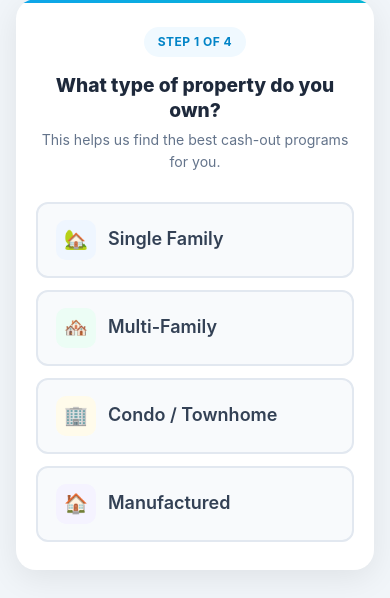
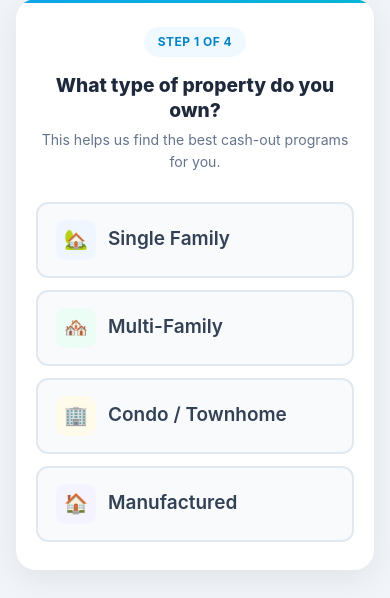
Before and after one commit to topzmedia/aiagency, a FastAPI app: page /cashout/v2 in a window 390 px wide. Shown: the part 183-781 px from the top of the page. Run offline with FastAPI, Linux system fonts and the light colour scheme.

Commit message:
Set option button font size to 19px on mobile
https://claude.ai/code/session_01AD3nKhwMuwgrEQUZroYwAP

```diff
--- a/ai_ad_agency/web/templates/cashout_v2.html
+++ b/ai_ad_agency/web/templates/cashout_v2.html
@@ -80,6 +80,7 @@ body{font-family:-apple-system,BlinkMacSystemFont,'Segoe UI',Roboto,Oxygen,Ubunt
   .quiz-card{padding:28px 20px 28px}
   .quiz-card h2{font-size:1.2rem}
   .option-grid.cols-2{grid-template-columns:1fr}
+  .option-btn{font-size:19px}
   .result-amount{font-size:2.2rem}
 }
 </style>
```
